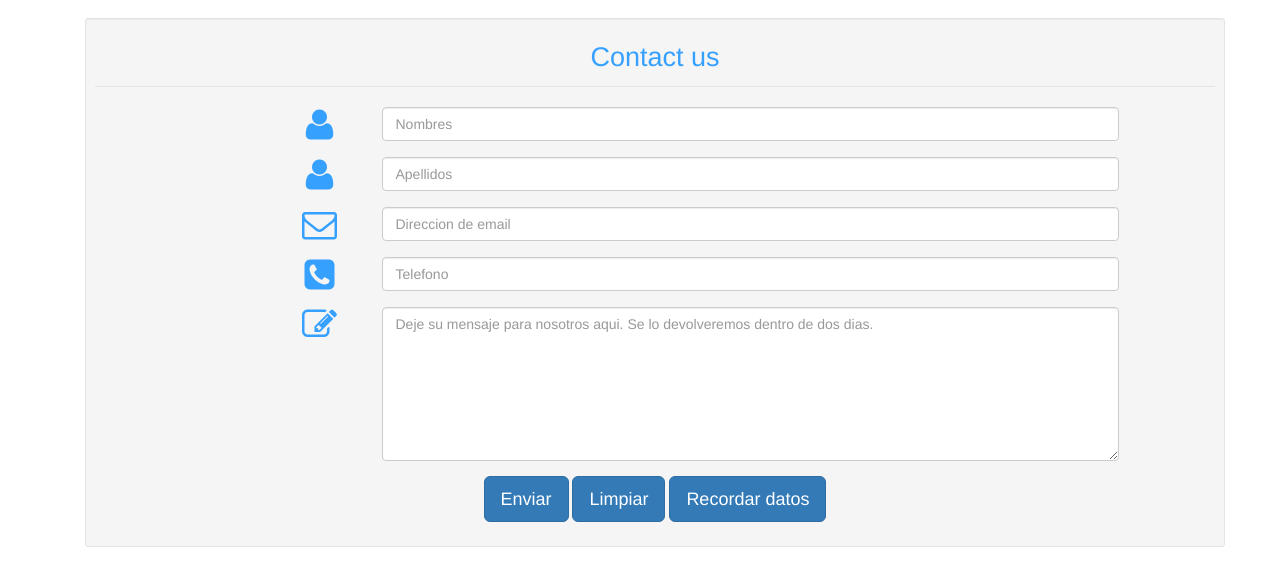
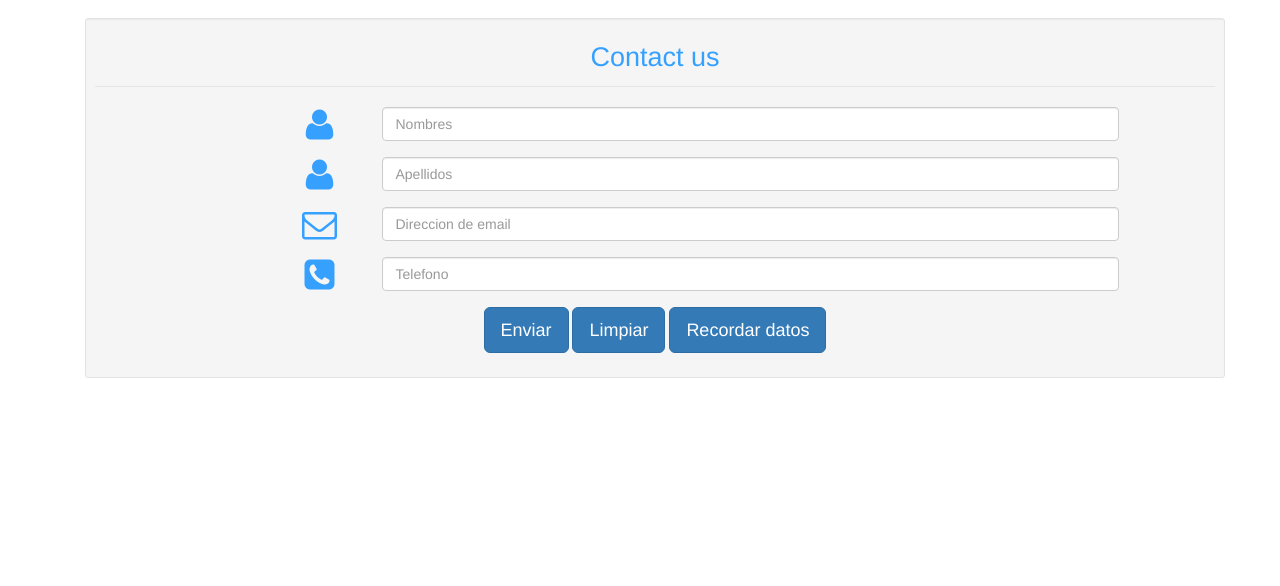
Before and after one commit to JDCF1039466227/JDCF-FinalTallerHS, a plain HTML site: page index.html in a window 1280 px wide. Shown: the part 102-688 px from the top of the page. Drawn offline with Linux system fonts and the light colour scheme.

Commit message:
RF-0004 Eliminar Comentario
RF-0004 Eliminar Comentario

```diff
--- a/index.html
+++ b/index.html
@@ -55,12 +55,7 @@
                             </div>
                         </div>
 
-                        <div class="form-group">
-                            <span class="col-md-1 col-md-offset-2 text-center"><i class="fa fa-pencil-square-o bigicon"></i></span>
-                            <div class="col-md-8">
-                                <textarea class="form-control" id="message" name="message" placeholder="Deje su mensaje para nosotros aqui. Se lo devolveremos dentro de dos dias." rows="7"></textarea>
-                            </div>
-                        </div>
+
 
                         <div class="form-group">
                             <div class="col-md-12 text-center">
```
